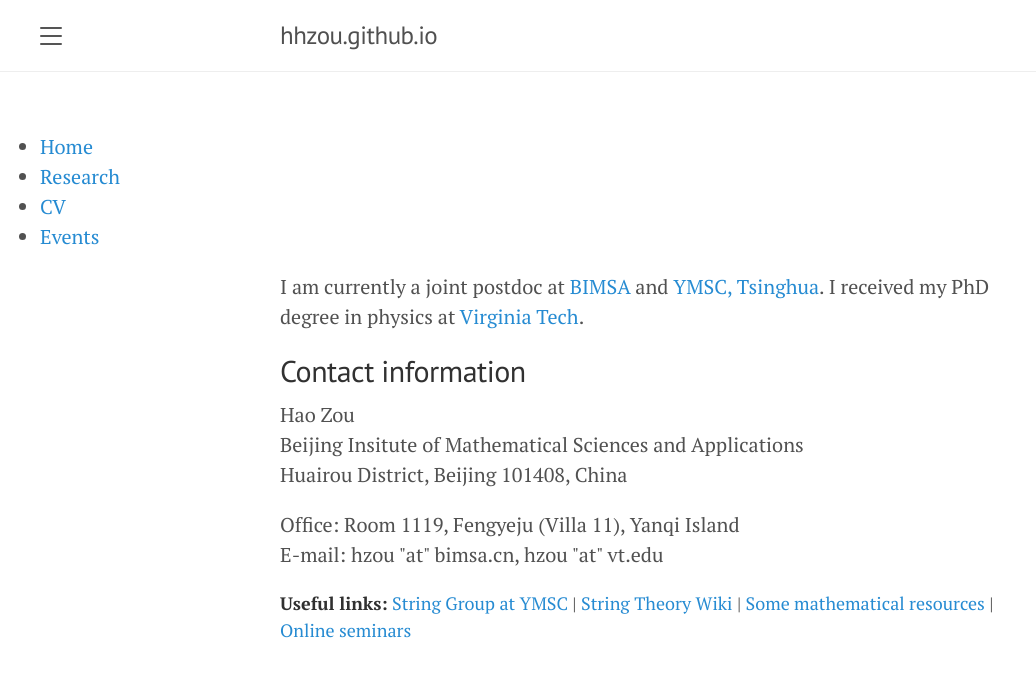
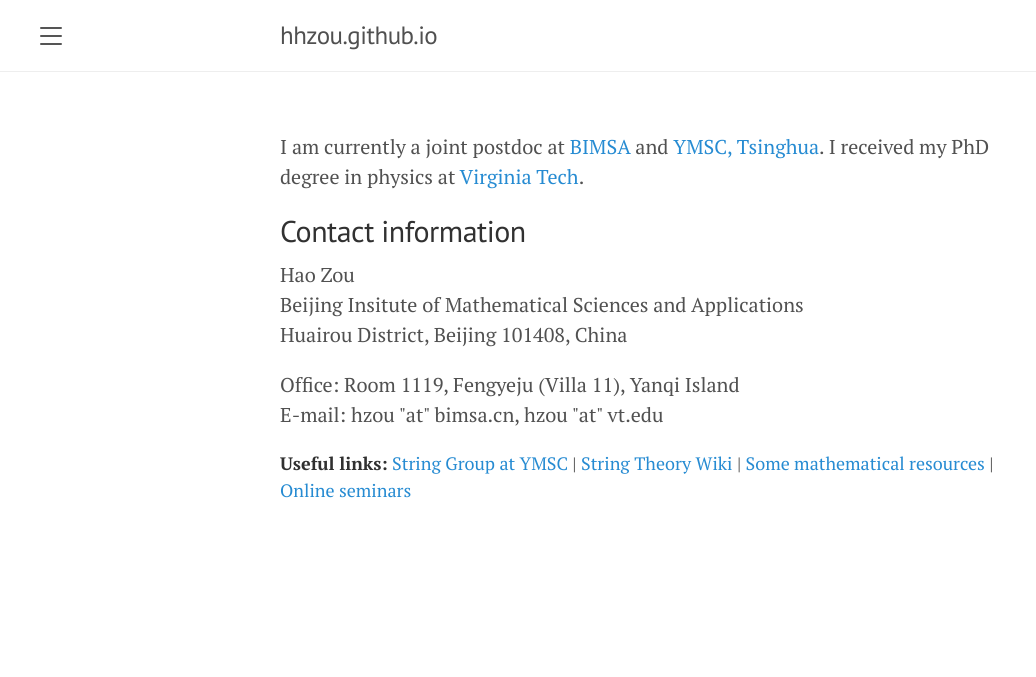
Before and after one commit to hhzou/hhzou.github.io, a Jekyll site: the page built from index.html, in a window 1280 px wide. Shown: the top 677 px of the page, without its empty margins (0-1036 px from the left). Built offline with Jekyll 4.4.1, drawn with Linux system fonts in a browser that asks for light colours.

Commit message:
update sidebar

```diff
--- a/_includes/sidebar.html
+++ b/_includes/sidebar.html
@@ -25,9 +25,13 @@
       {% endif %}
     {% endfor %}
 
-    <a class="sidebar-nav-item" href="{{ site.github.repo }}/archive/v{{ site.version }}.zip">Download</a>
-    <a class="sidebar-nav-item" href="{{ site.github.repo }}">GitHub project</a>
+    <a class="sidebar-nav-item" href="{{ site.github.repo }}/research">Research</a>
+    <a class="sidebar-nav-item" href="{{ site.github.repo }}/cv">Research</a>
+    <a class="sidebar-nav-item" href="{{ site.github.repo }}/events">Events</a>
+
+    <!--
     <span class="sidebar-nav-item">Currently v{{ site.version }}</span>
+  -->
   </nav>
 
   <div class="sidebar-item">
--- a/_layouts/default.html
+++ b/_layouts/default.html
@@ -19,15 +19,6 @@
         </div>
       </div>
 
-      <nav>
-        <ul>
-            <li><a href="/">Home</a></li>
-      <li><a href="/research">Research</a></li>
-            <li><a href="/cv">CV</a></li>
-      <li><a href="/events">Events</a></li>
-        </ul>
-    </nav>
-
       <div class="container content">
         {{ content }}
       </div>
```
